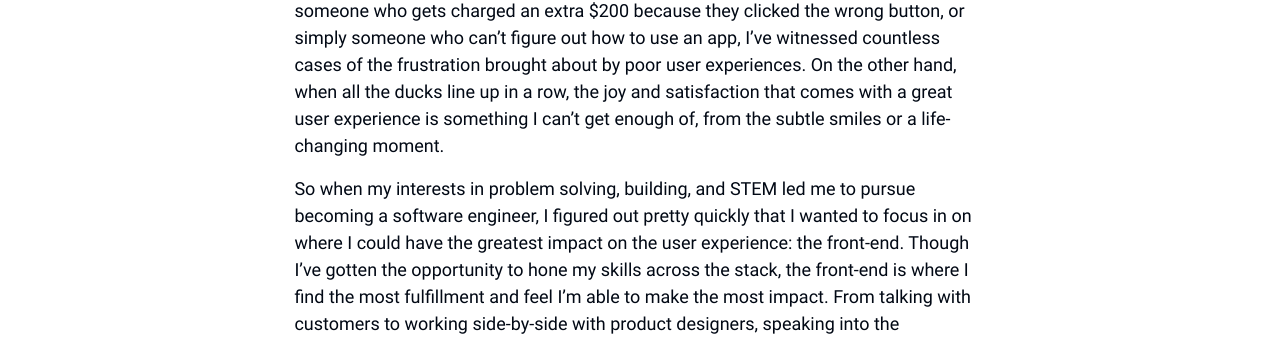
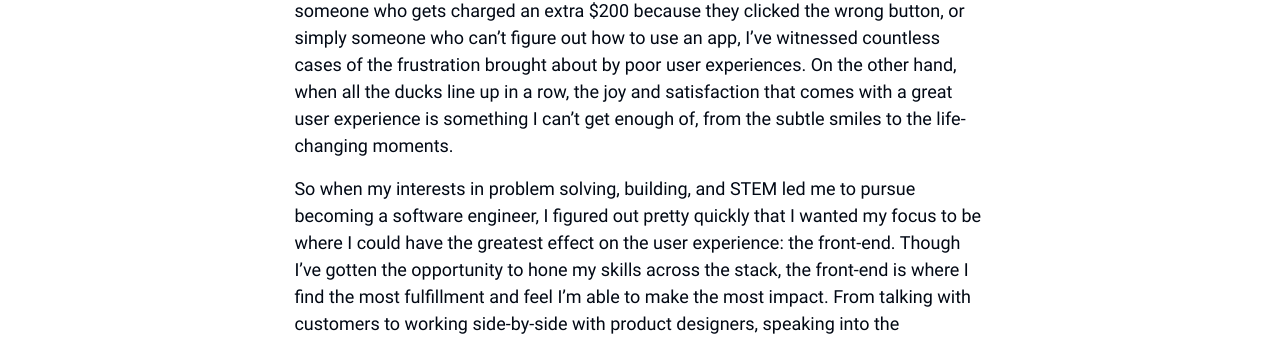
Before and after one commit to mlee-chanyoung/mlee-chanyoung.github.io, a Jekyll site: the page built from index.html, in a window 1280 px wide. Shown: the part 1068-1409 px from the top of the page. Built offline with Jekyll 4.4.1, drawn with Linux system fonts in a browser that asks for light colours; some of the changed text lies outside the part shown.

Commit message:
Copy edits

```diff
--- a/_data/about.yaml
+++ b/_data/about.yaml
@@ -87,5 +87,5 @@ personal:
     dates: "September 2015 — September 2021"
     description: |
       <p>MAL Rewrite is a volunteer organization that serves MyAnimeList, one of the largest online databases and communities for East Asian media. Rewrite’s goal is to create original, high-quality synopses for every entry on the site, and when I was last part of the organization, the group had already uploaded over 4000 synopses.<p>
-      <p>I initially served as a writer but quickly moved up into an editor position. After another year, I transitioned into a leadership role as a coordinator, which had me doing everything from giving final approval on synopses, managing member applications, writing scripts to automate administrative tasks, and coordinating with the site administrators to get the resources we needed.<p>
+      <p>I initially served as a writer but quickly moved up to an editor position. After another year, I transitioned into a leadership role as a coordinator, which had me doing everything from giving final approval on synopses, managing member applications, writing scripts to automate administrative tasks, and coordinating with the site administrators to get the resources we needed.<p>
       <p>My time as part of this group served as a great way to develop my writing and editing skills, as well as give back to a site that I used quite a bit back in my younger days. It also served me in some unexpected ways, providing opportunities to develop my programming skills as well as meet some great friends.</p>
--- a/_data/home.yaml
+++ b/_data/home.yaml
@@ -3,5 +3,5 @@ role: "Front-End Developer"
 why:
   title: "Why Front-End?"
   body: |
-    <p>Whether it’s someone dealing with a delivery company that keeps delaying their order, someone who gets charged an extra $200 because they clicked the wrong button, or simply someone who can’t figure out how to use an app, I’ve witnessed countless cases of the frustration brought about by poor user experiences. On the other hand, when all the ducks line up in a row, the joy and satisfaction that comes with a great user experience is something I can’t get enough of, from the subtle smiles or a life-changing moment.</p>
-    <p>So when my interests in problem solving, building, and STEM led me to pursue becoming a software engineer, I figured out pretty quickly that I wanted to focus in on where I could have the greatest impact on the user experience: the front-end. Though I’ve gotten the opportunity to hone my skills across the stack, the front-end is where I find the most fulfillment and feel I’m able to make the most impact. From talking with customers to working side-by-side with product designers, speaking into the experience and making it come to life is where I find my calling.</p>
+    <p>Whether it’s someone dealing with a delivery company that keeps delaying their order, someone who gets charged an extra $200 because they clicked the wrong button, or simply someone who can’t figure out how to use an app, I’ve witnessed countless cases of the frustration brought about by poor user experiences. On the other hand, when all the ducks line up in a row, the joy and satisfaction that comes with a great user experience is something I can’t get enough of, from the subtle smiles to the life-changing moments.</p>
+    <p>So when my interests in problem solving, building, and STEM led me to pursue becoming a software engineer, I figured out pretty quickly that I wanted my focus to be where I could have the greatest effect on the user experience: the front-end. Though I’ve gotten the opportunity to hone my skills across the stack, the front-end is where I find the most fulfillment and feel I’m able to make the most impact. From talking with customers to working side-by-side with product designers, speaking into the experience and making it come to life is where I find my calling.</p>
```
